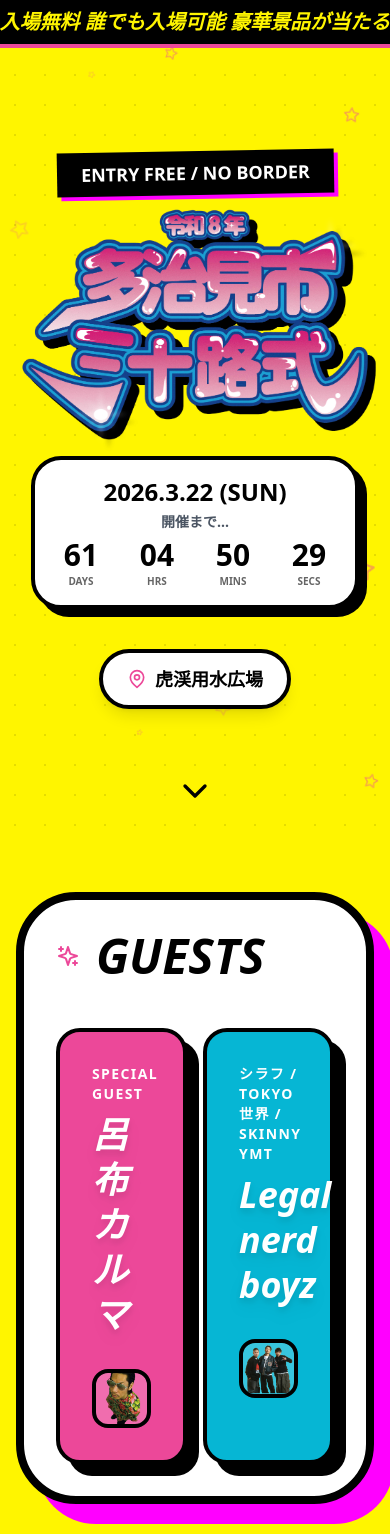
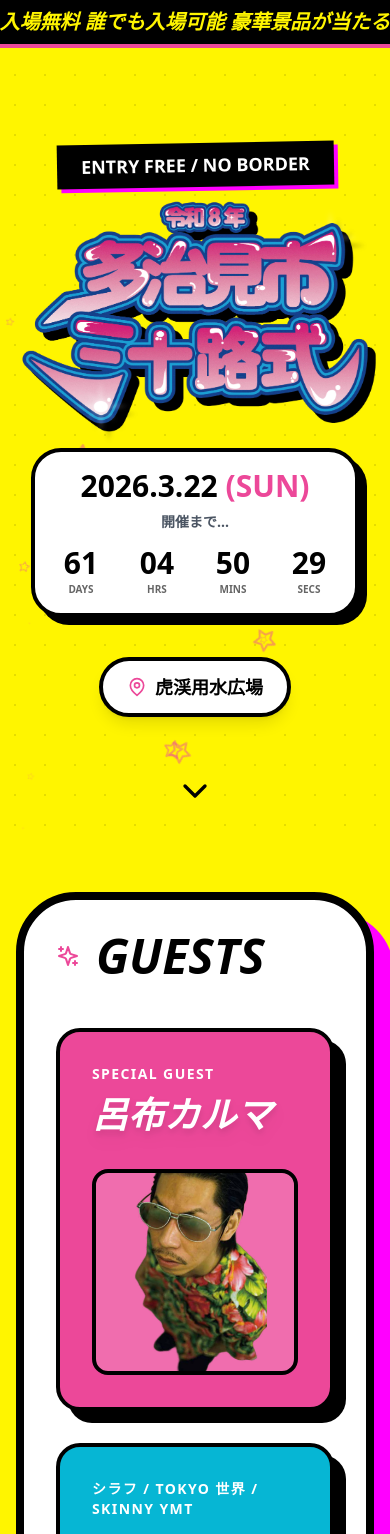
Before and after one commit to reliefhideyori/misoji8, a React (Vite) app: page / in a window 390 px wide. Shown: the top 1534 px of the page. Built offline with nearby package versions, Linux system fonts and the light colour scheme.

Commit message:
レイアウト改善、ゲストリンク追加、メッセージトリガー修正

```diff
--- a/src/App.jsx
+++ b/src/App.jsx
@@ -1,10 +1,12 @@
-import React, { useState, useEffect } from 'react';
+import React, { useState, useEffect, useRef } from 'react';
 import { Instagram, MapPin, Calendar, Gift, Users, Heart, ChevronDown, Star, Sparkles, Megaphone } from 'lucide-react';
 
 const App = () => {
     const [timeLeft, setTimeLeft] = useState({ days: 0, hours: 0, minutes: 0, seconds: 0 });
     const [scrollY, setScrollY] = useState(0);
     const [typedMessage, setTypedMessage] = useState("");
+    const [startTyping, setStartTyping] = useState(false);
+    const messageSectionRef = useRef(null);
     const fullMessage = "30歳。それは、かつての夢を現実に変え、新しい自分に出会う場所。多治見の空の下で、僕らはまた一歩、大人になる。共に祝おう、この特別な節目を。";
 
     // Countdown Logic
@@ -35,9 +37,30 @@ const App = () => {
         return () => window.removeEventListener('scroll', handleScroll);
     }, []);
 
-    // Typing Effect
+    // Typing Effect with Intersection Observer
     useEffect(() => {
-        if (scrollY > 2200) {
+        const observer = new IntersectionObserver(
+            ([entry]) => {
+                if (entry.isIntersecting) {
+                    setStartTyping(true);
+                }
+            },
+            { threshold: 0.3 }
+        );
+
+        if (messageSectionRef.current) {
+            observer.observe(messageSectionRef.current);
+        }
+
+        return () => {
+            if (messageSectionRef.current) {
+                observer.unobserve(messageSectionRef.current);
+            }
+        };
+    }, []);
+
+    useEffect(() => {
+        if (startTyping) {
             let i = 0;
             const typingTimer = setInterval(() => {
                 setTypedMessage(fullMessage.slice(0, i));
@@ -46,13 +69,13 @@ const App = () => {
             }, 60);
             return () => clearInterval(typingTimer);
         }
-    }, [scrollY > 2200]);
+    }, [startTyping]);
 
 
 
     const guests = [
-        { name: "呂布カルマ", sub: "SPECIAL GUEST", color: "bg-pink-500", image: "/ryoff-karma.png" },
-        { name: "Legal nerd boyz", sub: "シラフ / TOKYO 世界 / SKINNY YMT", color: "bg-cyan-500", image: "/legal-nerd-boyz.png" }
+        { name: "呂布カルマ", sub: "SPECIAL GUEST", color: "bg-pink-500", image: "/ryoff-karma.png", url: "https://www.instagram.com/ryoff000karma/" },
+        { name: "Legal nerd boyz", sub: "シラフ / TOKYO 世界 / SKINNY YMT", color: "bg-cyan-500", image: "/legal-nerd-boyz.png", url: "https://www.instagram.com/legalnerdboyz/" }
     ];
 
     return (
@@ -138,9 +161,9 @@ const App = () => {
                     </h1>
 
                     <div className="bg-white border-4 border-black p-4 md:p-6 rounded-[30px] shadow-[8px_8px_0px_#000] inline-block mb-6">
-                        <div className="text-center mb-2 font-black">
-                            <p className="text-2xl mb-1">2026.3.22 (SUN)</p>
-                            <p className="text-sm text-gray-600">開催まで...</p>
+                        <div className="text-center mb-4 font-black">
+                            <p className="text-3xl md:text-5xl mb-2">2026.3.22 <span className="text-pink-500">(SUN)</span></p>
+                            <p className="text-sm md:text-base text-gray-600">開催まで...</p>
                         </div>
                         <div className="flex gap-4 md:gap-6 justify-center">
                             {[
@@ -180,9 +203,10 @@ const App = () => {
                         <Sparkles className="text-pink-500" /> GUESTS
                     </h2>
 
-                    <div className="grid grid-cols-2 gap-4 md:gap-12">
+                    <div className="grid grid-cols-1 md:grid-cols-2 gap-8 md:gap-12">
                         {guests.map((guest, idx) => (
-                            <div key={idx} className="relative group">
+                            <div key={idx} className="relative group cursor-pointer">
+                                <a href={guest.url} target="_blank" rel="noopener noreferrer" className="block h-full">
                                     <div className="absolute inset-0 bg-black rounded-3xl translate-x-3 translate-y-3" />
                                     <div className={`relative ${guest.color} border-4 border-black rounded-3xl p-8 hover:-translate-y-2 transition-transform h-full`}>
                                         <p className="text-white font-black text-sm tracking-widest mb-2">{guest.sub}</p>
@@ -197,6 +221,7 @@ const App = () => {
                                             />
                                         </div>
                                     </div>
+                                </a>
                             </div>
                         ))}
                     </div>
@@ -221,7 +246,7 @@ const App = () => {
             </section>
 
             {/* Message Section */}
-            <section className="min-h-screen bg-white flex flex-col items-center justify-center px-6 py-32 border-t-8 border-black">
+            <section ref={messageSectionRef} className="min-h-screen bg-white flex flex-col items-center justify-center px-6 py-32 border-t-8 border-black">
                 <div className="max-w-3xl w-full text-center">
                     <div className="min-h-[200px] text-3xl md:text-5xl font-black leading-snug text-black">
                         {typedMessage}
```
Lines whose indentation alone changed are shown as unchanged.
